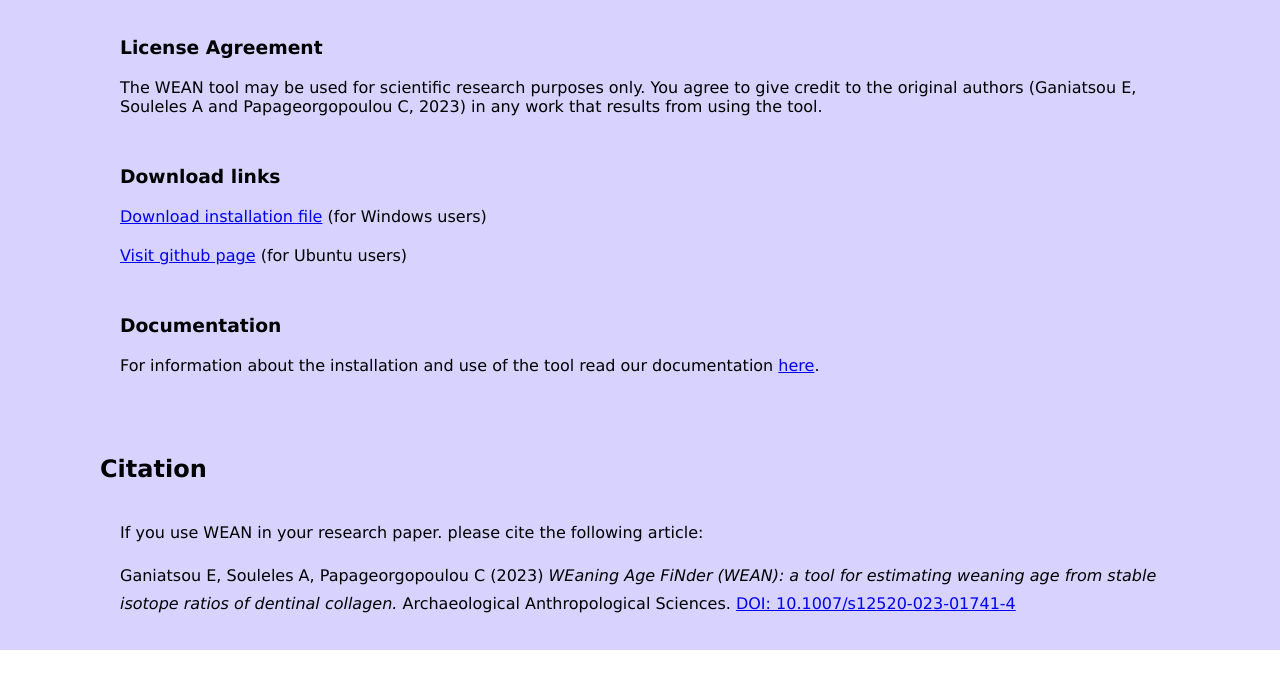
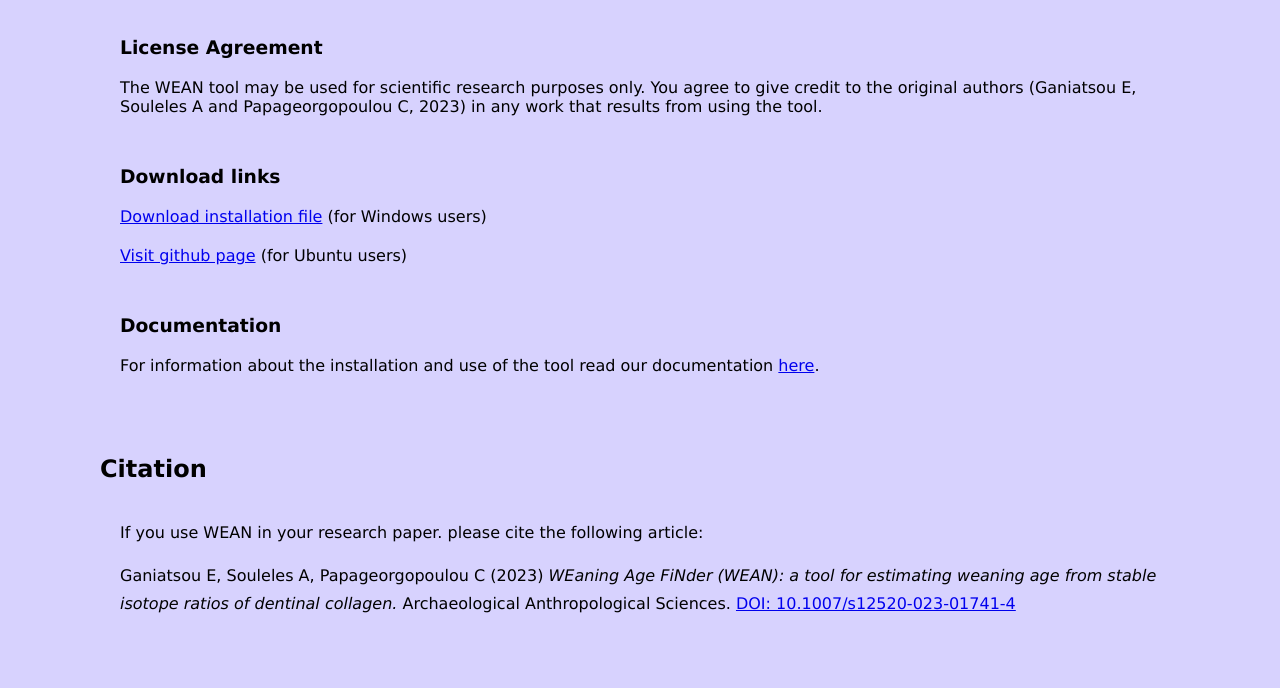
Before and after one commit to asouleles/WEAN_website, a plain HTML site: page download.html in a window 1280 px wide. Shown: the part 150-838 px from the top of the page. Before the commit the page ends 800 px from the top, so only its background shows below. Drawn offline with Linux system fonts and the light colour scheme.

Commit message:
Update download.css

```diff
--- a/download.css
+++ b/download.css
@@ -94,7 +94,7 @@ a:visited {
 }
 
 .hero {
-    height: calc(100% - 80px);
+    height: 100%;
     background-position: center;
     background-color: #D7D2FE;
     background-size: cover;
```
